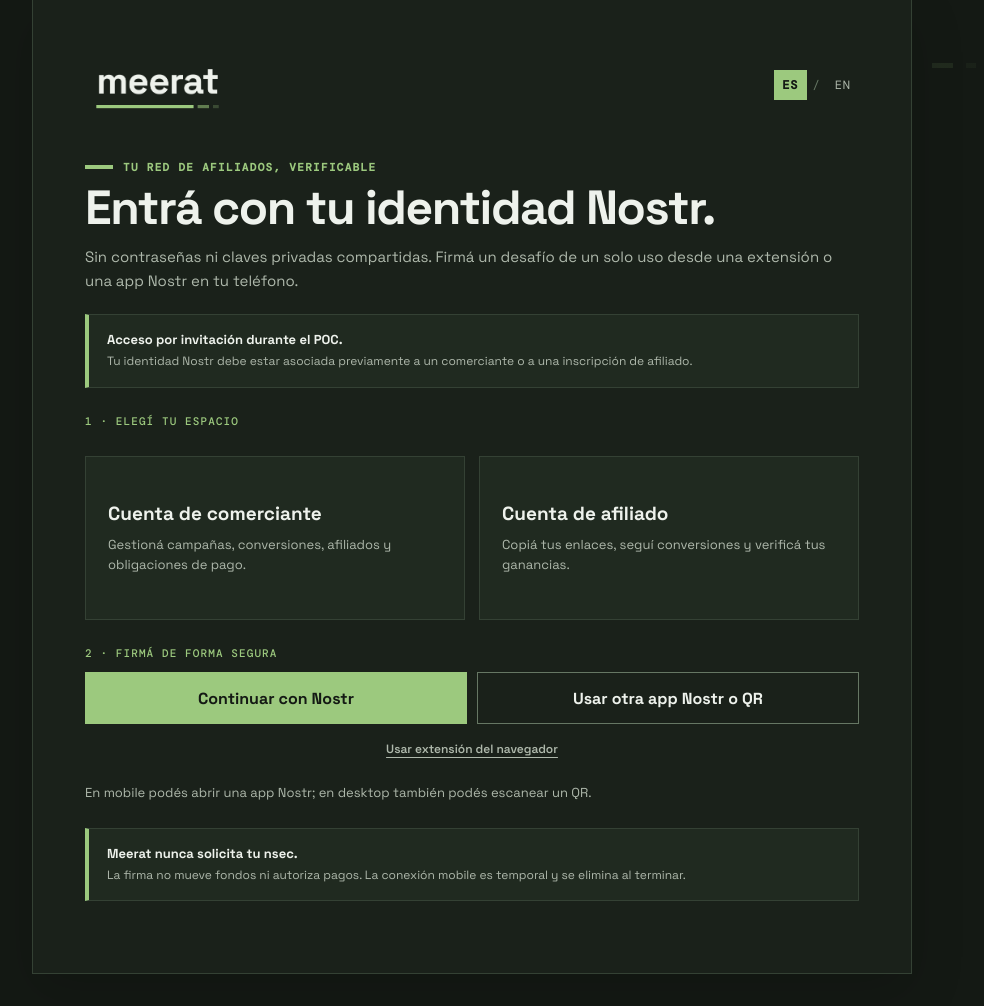
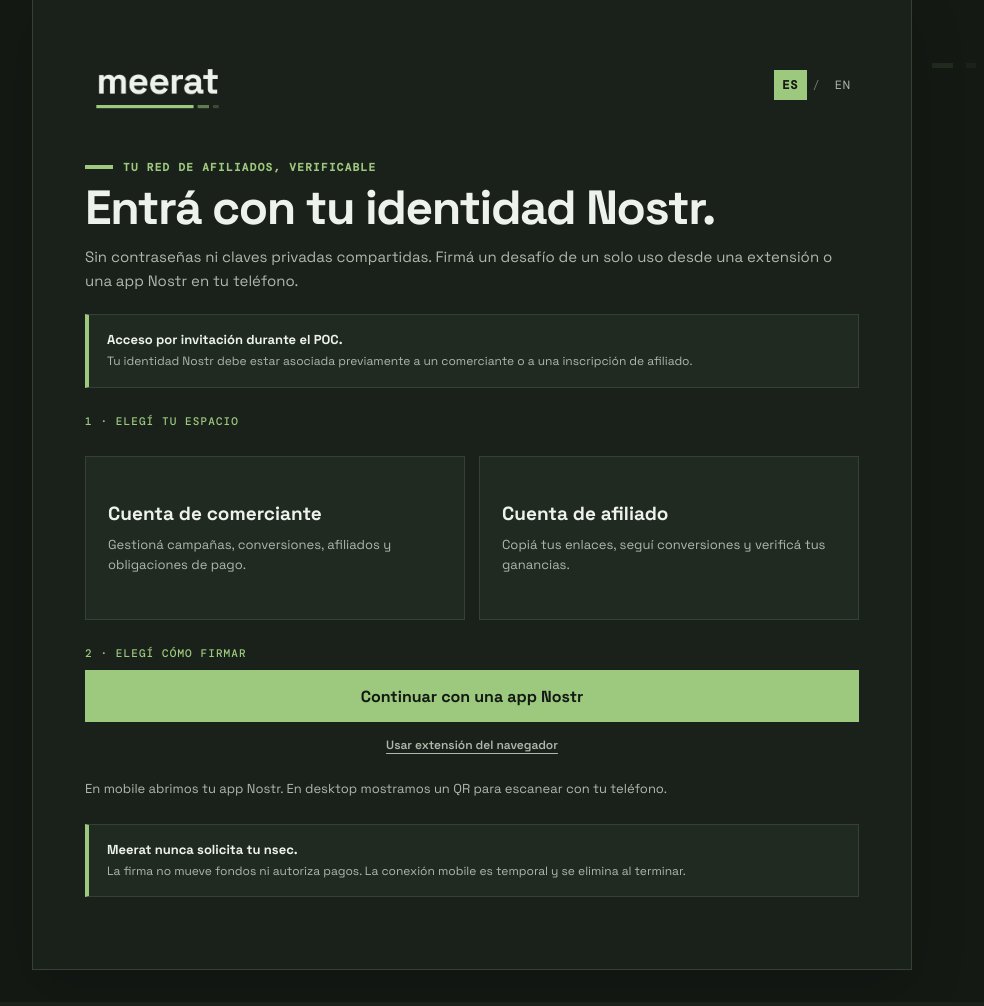
Before and after one commit to juangb87/nostr-affiliate-poc, a FastAPI app: page /app in a window 1280 px wide. Shown: the part 33-1039 px from the top of the page, without its empty margins (168-1152 px from the left). After the commit the page ends 1003 px from the top, so only its background shows below. Run offline with FastAPI, Linux system fonts and the light colour scheme; some libraries are stand-ins or nearby versions.

Commit message:
fix: simplify Nostr login choices

```diff
--- a/app/i18n.py
+++ b/app/i18n.py
@@ -17,11 +17,10 @@ ES_TO_EN: dict[str, str] = {
     "Sin contraseñas ni claves privadas compartidas. Tu extensión firma un desafío de un solo uso y Meerat crea una sesión segura.": "No passwords or shared private keys. Your extension signs a one-time challenge and Meerat creates a secure session.",
     "Sin contraseñas ni claves privadas compartidas. Firmá un desafío de un solo uso desde una extensión o una app Nostr en tu teléfono.": "No passwords or shared private keys. Sign a one-time challenge from a browser extension or a Nostr app on your phone.",
     "1 · Elegí tu espacio": "1 · Choose your workspace",
-    "2 · Firmá de forma segura": "2 · Sign securely",
-    "Continuar con Nostr": "Continue with Nostr",
-    "Usar otra app Nostr o QR": "Use another Nostr app or QR",
+    "2 · Elegí cómo firmar": "2 · Choose how to sign",
+    "Continuar con una app Nostr": "Continue with a Nostr app",
     "Usar extensión del navegador": "Use browser extension",
-    "En mobile podés abrir una app Nostr; en desktop también podés escanear un QR.": "On mobile, open a Nostr app; on desktop, you can also scan a QR code.",
+    "En mobile abrimos tu app Nostr. En desktop mostramos un QR para escanear con tu teléfono.": "On mobile, we open your Nostr app. On desktop, we show a QR code to scan with your phone.",
     "La firma no mueve fondos ni autoriza pagos. La conexión mobile es temporal y se elimina al terminar.": "The signature does not move funds or authorize payments. The mobile connection is temporary and is removed when finished.",
     "Acceso por invitación durante el POC.": "Invitation-only access during the POC.",
     "Tu identidad Nostr debe estar asociada previamente a un comerciante o a una inscripción de afiliado.": "Your Nostr identity must already be associated with a merchant or an affiliate enrollment.",
--- a/app/static/app.css
+++ b/app/static/app.css
@@ -359,7 +359,7 @@ h3 { margin: 0; font-size: 16px; }
 .login-status { min-height: 24px; margin-top: 18px; color: var(--muted); font-size: 13px; }
 .login-status.error { color: var(--danger); }
 .login-step { margin: 26px 0 10px; color: var(--sage); font: 500 11px/1.3 "DM Mono", monospace; letter-spacing: .1em; text-transform: uppercase; }
-.login-methods { display: grid; grid-template-columns: minmax(0, 1fr) minmax(0, 1fr); gap: 10px; align-items: center; }
+.login-methods { display: grid; grid-template-columns: minmax(0, 1fr); gap: 8px; align-items: center; }
 .login-methods .login-step { grid-column: 1 / -1; margin-bottom: 2px; }
 .login-methods .button { min-height: 52px; justify-content: center; }
 .login-extension-link { grid-column: 1 / -1; justify-self: center; padding: 8px 12px; border: 0; background: transparent; color: var(--muted); font: 600 12px/1.3 var(--heading); text-decoration: underline; text-underline-offset: 4px; cursor: pointer; }
--- a/app/templates/login.html
+++ b/app/templates/login.html
@@ -6,13 +6,13 @@
   <title>Entrar · Meerat</title>
   <link rel="preconnect" href="https://fonts.googleapis.com"><link rel="preconnect" href="https://fonts.gstatic.com" crossorigin>
   <link href="https://fonts.googleapis.com/css2?family=DM+Mono:wght@400;500&family=Space+Grotesk:wght@400;500;600;700&display=swap" rel="stylesheet">
-  <link rel="stylesheet" href="/static/app.css?v=20260730-nip46-3">
-  <link rel="stylesheet" href="/static/nostr-connect.css?v=20260730-nip46-3">
+  <link rel="stylesheet" href="/static/app.css?v=20260730-authux-1">
+  <link rel="stylesheet" href="/static/nostr-connect.css?v=20260730-authux-1">
   <script id="app-i18n" type="application/json">{{ i18n_catalog | tojson }}</script>
   <script id="nostr-connect-config" type="application/json">{{ nostr_connect_config | tojson }}</script>
   <script src="/static/vendor/qrcode-generator-1.4.4.js" defer></script>
-  <script type="module" src="/static/nostr-connect.js?v=20260730-nip46-3"></script>
-  <script src="/static/app.js?v=20260730-nip46-3" defer></script>
+  <script type="module" src="/static/nostr-connect.js?v=20260730-authux-1"></script>
+  <script src="/static/app.js?v=20260730-authux-1" defer></script>
 </head>
 <body><main class="login-shell"><section class="login-card" aria-labelledby="login-title">
   <div class="login-toolbar"><a class="brand" href="/" aria-label="Meerat"><img src="/static/brand/wordmark-night.png?v=salvia-8a1" width="1428" height="648" alt="Meerat"></a>{% include "_language_selector.html" %}</div>
@@ -27,11 +27,10 @@
     {% if requested_role == 'ops' %}<button class="role-card selected" type="button" data-login-role="ops" aria-pressed="true"><strong>Operaciones</strong><span>Acceso restringido a diagnóstico, pruebas y operaciones técnicas.</span></button>{% endif %}
   </div>
   <div class="login-methods" data-login-methods>
-    <p class="login-step">2 · Firmá de forma segura</p>
-    <button class="button login-primary" type="button" data-login-method="auto">Continuar con Nostr</button>
-    <button class="button secondary" type="button" data-login-method="nip46">Usar otra app Nostr o QR</button>
+    <p class="login-step">2 · Elegí cómo firmar</p>
+    <button class="button login-primary" type="button" data-login-method="nip46">Continuar con una app Nostr</button>
     <button class="login-extension-link" type="button" data-login-method="nip07">Usar extensión del navegador</button>
   </div>
-  <p class="login-status" data-login-status aria-live="polite">En mobile podés abrir una app Nostr; en desktop también podés escanear un QR.</p>
+  <p class="login-status" data-login-status aria-live="polite">En mobile abrimos tu app Nostr. En desktop mostramos un QR para escanear con tu teléfono.</p>
   <div class="notice"><div><strong>Meerat nunca solicita tu nsec.</strong><p>La firma no mueve fondos ni autoriza pagos. La conexión mobile es temporal y se elimina al terminar.</p></div></div>
 </section></main></body></html>
```
Also changed, not shown: tests/test_accounts_ui.py (+11 -9 lines).
